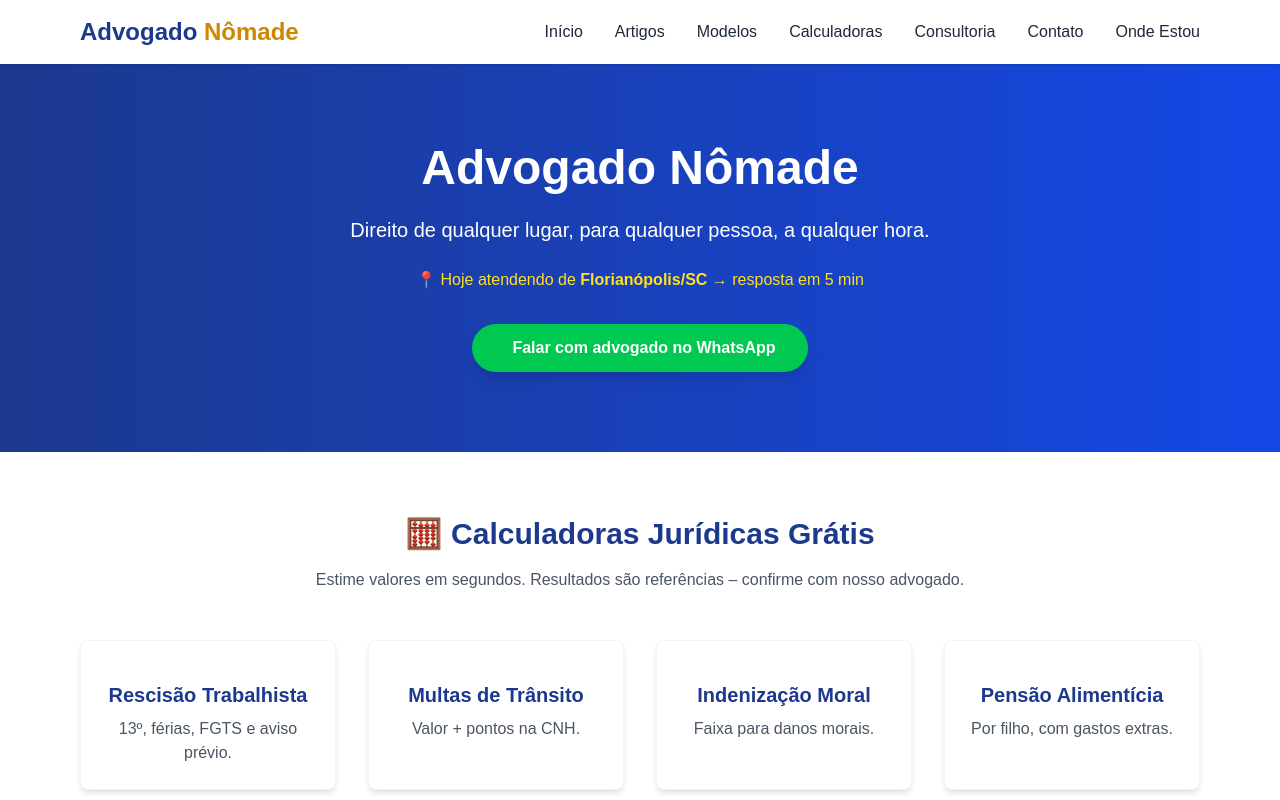
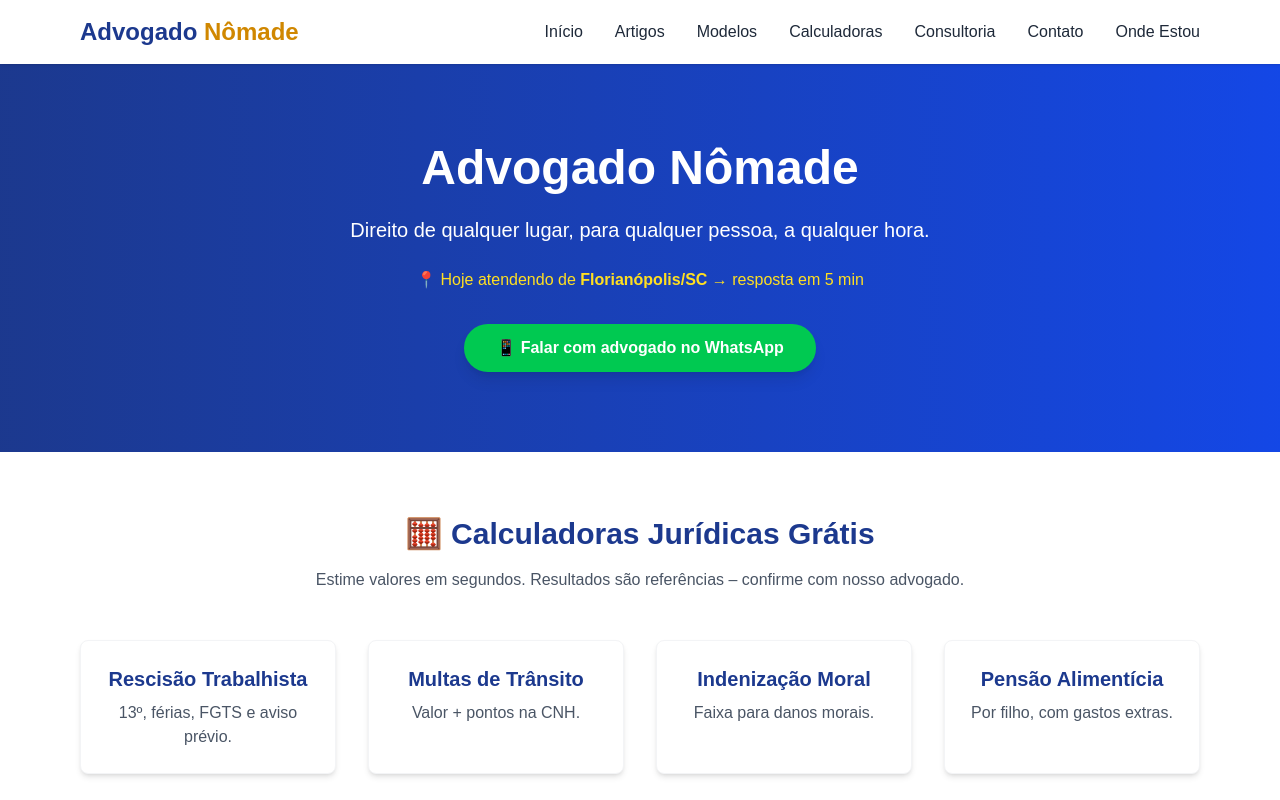
Before and after one commit to mestrereginaldo-site/advogadonomade1, a Next.js app: page / in a window 1280 px wide. Shown: the top 800 px of the page. Built offline with nearby package versions, Linux system fonts and the light colour scheme.

Commit message:
Update page.tsx

```diff
--- a/app/page.tsx
+++ b/app/page.tsx
@@ -21,7 +21,7 @@ export default function Home() {
             href="https://wa.me/5571986482241?text=Preciso%20de%20um%20advogado%20agora"
             className="inline-flex items-center gap-2 bg-green-500 hover:bg-green-600 text-white font-semibold py-3 px-8 rounded-full transition-all shadow-lg hover:shadow-xl"
           >
-            <i className="fab fa-whatsapp"></i> Falar com advogado no WhatsApp
+            📱 Falar com advogado no WhatsApp
           </a>
         </div>
       </section>
@@ -38,25 +38,21 @@ export default function Home() {
               title="Rescisão Trabalhista"
               desc="13º, férias, FGTS e aviso prévio."
               href="/calculadoras"
-              icon="fas fa-balance-scale"
             />
             <CardLink
               title="Multas de Trânsito"
               desc="Valor + pontos na CNH."
               href="/calculadoras"
-              icon="fas fa-car"
             />
             <CardLink
               title="Indenização Moral"
               desc="Faixa para danos morais."
               href="/calculadoras"
-              icon="fas fa-gavel"
             />
             <CardLink
               title="Pensão Alimentícia"
               desc="Por filho, com gastos extras."
               href="/calculadoras"
-              icon="fas fa-hand-holding-usd"
             />
           </div>
         </div>
@@ -138,20 +134,15 @@ export default function Home() {
   );
 }
 
-// Componente para os cards de calculadoras
-function CardLink({ title, desc, href, icon }: { title: string; desc: string; href: string; icon: string }) {
+function CardLink({ title, desc, href }: { title: string; desc: string; href: string }) {
   return (
     <Link href={href} className="block bg-white rounded-lg p-6 text-center shadow-md hover:shadow-lg transition-shadow border border-gray-100">
-      <div className="text-4xl text-blue-600 mb-4">
-        <i className={icon}></i>
-      </div>
       <h3 className="text-xl font-bold text-blue-900 mb-2">{title}</h3>
       <p className="text-gray-600">{desc}</p>
     </Link>
   );
 }
 
-// Componente para os itens de estatística
 function StatItem({ number, text }: { number: string; text: string }) {
   return (
     <div>
@@ -161,7 +152,6 @@ function StatItem({ number, text }: { number: string; text: string }) {
   );
 }
 
-// Componente para os cards de artigos
 function ArticleCard({ title, description, link }: { title: string; description: string; link: string }) {
   return (
     <div className="bg-white rounded-lg overflow-hidden shadow-md hover:shadow-lg transition-shadow">
```
